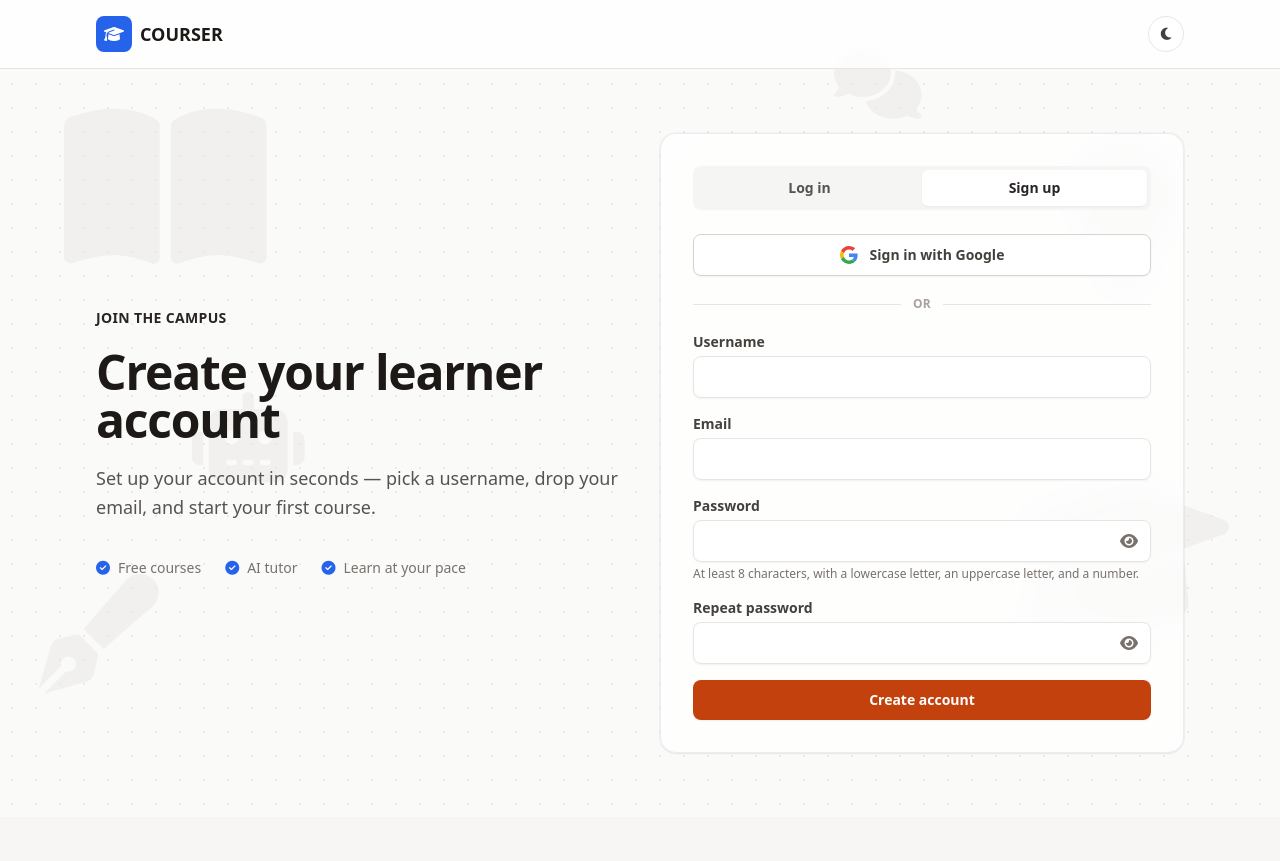
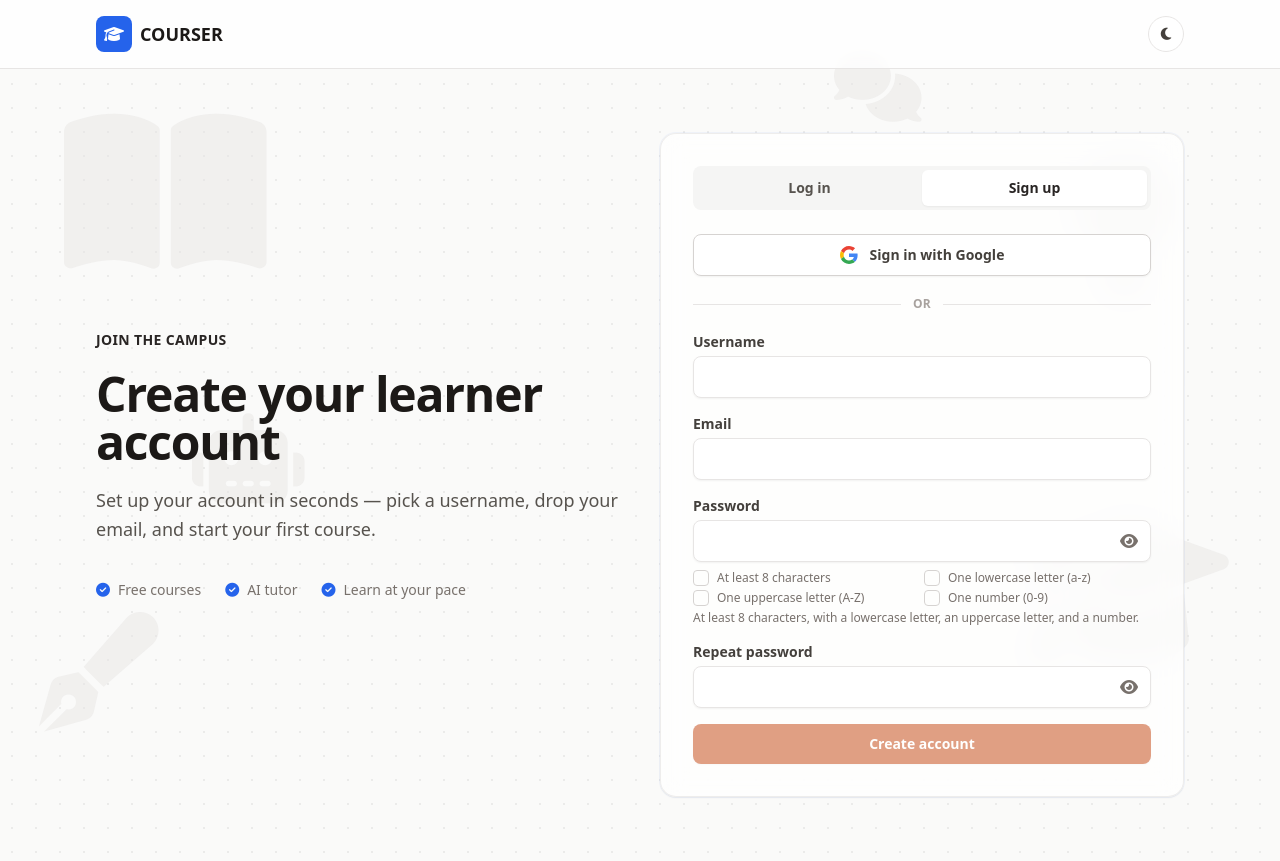
Before and after one commit to Kolo-Michael/COURSER2.0, a React (Vite) app in the folder frontend/: page /auth in a window 1280 px wide. Both pictures are taken after a click on the button "Sign up". Before the commit the page ends 817 px from the top, so only its background shows below. Built offline with nearby package versions, Linux system fonts and the light colour scheme; no server answers.

Commit message:
Add live strong-password checklist to signup form

```diff
--- a/frontend/src/components/auth/SignupForm.tsx
+++ b/frontend/src/components/auth/SignupForm.tsx
@@ -1,8 +1,10 @@
 // ─── SignupForm.tsx : new-account registration ──────────────────────────
 // Creates a student account (username/email/password). Enforces the shared
 // password policy client-side (min 8 chars, upper + lower + number) plus a
-// repeat-password check. Email format is validated by emailSchema on the
-// backend; the account is verified instantly and issued auth cookies.
+// repeat-password check. The live password checklist ticks each criterion
+// with a green box as it is met, and the form refuses to submit until all
+// criteria pass. Email format is validated by emailSchema on the backend;
+// the account is verified instantly and issued auth cookies.
 import type { FormEvent } from 'react'
 import { useState } from 'react'
 import { signup } from '@/api/auth'
@@ -21,6 +23,43 @@ function passwordIssues(password: string): string[] {
   return issues
 }
 
+/** The criteria list shown under the password field; each one ticks green as it is satisfied. */
+function passwordCriteria(password: string): Array<{ label: string; met: boolean }> {
+  return [
+    { label: 'At least 8 characters', met: password.length >= 8 },
+    { label: 'One lowercase letter (a-z)', met: /[a-z]/.test(password) },
+    { label: 'One uppercase letter (A-Z)', met: /[A-Z]/.test(password) },
+    { label: 'One number (0-9)', met: /[0-9]/.test(password) },
+  ]
+}
+
+/** Live checklist under the password field. Ticked items show a green box. */
+function PasswordChecklist({ password }: { password: string }) {
+  const criteria = passwordCriteria(password)
+  return (
+    <ul className="mt-2 grid grid-cols-1 gap-1 sm:grid-cols-2" aria-live="polite">
+      {criteria.map((c) => (
+        <li
+          key={c.label}
+          className={`flex items-center gap-2 text-xs ${
+            c.met ? 'font-semibold text-green-700 dark:text-green-400' : 'text-stone-500 dark:text-stone-400'
+          }`}>
+          <span
+            aria-hidden
+            className={`flex h-4 w-4 shrink-0 items-center justify-center rounded border text-[10px] transition-colors ${
+              c.met
+                ? 'border-green-500 bg-green-500 text-white'
+                : 'border-stone-300 bg-transparent text-transparent dark:border-stone-600'
+            }`}>
+            <i className="fa-solid fa-check" />
+          </span>
+          {c.label}
+        </li>
+      ))}
+    </ul>
+  )
+}
+
 /** Registration form: validates, submits, then signs the user in (or sends them to verify their email). */
 export function SignupForm() {
   const navigate = useNavigate()
@@ -28,17 +67,21 @@ export function SignupForm() {
   const [submitting, setSubmitting] = useState(false)
   const [showPassword, setShowPassword] = useState(false)
   const [showConfirm, setShowConfirm] = useState(false)
+  const [password, setPassword] = useState('')
+  const [confirmPassword, setConfirmPassword] = useState('')
+
+  const issues = passwordIssues(password)
+  const passwordComplete = issues.length === 0
+  const passwordsMatch = confirmPassword === '' || password === confirmPassword
 
   async function handleSubmit(e: FormEvent<HTMLFormElement>) {
     e.preventDefault()
     const formData = new FormData(e.currentTarget)
     const username = String(formData.get('username') ?? '').trim()
     const email = String(formData.get('email') ?? '').trim()
-    const password = String(formData.get('password') ?? '')
-    const confirmPassword = String(formData.get('confirm-password') ?? '')
 
-    // Client-side password policy (matches the backend).
-    const issues = passwordIssues(password)
+    // Client-side password policy (matches the backend). The submit button is
+    // also disabled until every criterion ticks green, so this is a safety net.
     if (issues.length > 0) {
       setError(`Password needs: ${issues.join(', ')}.`)
       return
@@ -136,6 +179,8 @@ export function SignupForm() {
             autoComplete="new-password"
             required
             minLength={8}
+            value={password}
+            onChange={(event) => setPassword(event.target.value)}
             className="w-full rounded-lg border border-stone-200 bg-white py-2 pl-3 pr-11 text-stone-900 shadow-sm focus:border-primary focus:outline-none focus:ring-2 focus:ring-primary/25 dark:border-stone-700 dark:bg-stone-900 dark:text-white dark:focus:border-primary-dark dark:focus:ring-primary-dark/25"
           />
           <button
@@ -147,6 +192,7 @@ export function SignupForm() {
             <i className={`fa-solid ${showPassword ? 'fa-eye-slash' : 'fa-eye'}`} aria-hidden />
           </button>
         </div>
+        <PasswordChecklist password={password} />
         <p className="mt-1 text-xs text-stone-500 dark:text-stone-400">
           At least 8 characters, with a lowercase letter, an uppercase letter, and a number.
         </p>
@@ -163,6 +209,8 @@ export function SignupForm() {
             autoComplete="new-password"
             required
             minLength={8}
+            value={confirmPassword}
+            onChange={(event) => setConfirmPassword(event.target.value)}
             className="w-full rounded-lg border border-stone-200 bg-white py-2 pl-3 pr-11 text-stone-900 shadow-sm focus:border-primary focus:outline-none focus:ring-2 focus:ring-primary/25 dark:border-stone-700 dark:bg-stone-900 dark:text-white dark:focus:border-primary-dark dark:focus:ring-primary-dark/25"
           />
           <button
@@ -177,10 +225,18 @@ export function SignupForm() {
         </div>
       </div>
       {error ? <p className="rounded-lg bg-red-50 px-3 py-2 text-sm font-semibold text-red-700 dark:bg-red-950/40 dark:text-red-300">{error}</p> : null}
+      {!passwordComplete && password.length > 0 ? (
+        <p className="text-xs font-medium text-amber-600 dark:text-amber-400">
+          Finish all the green criteria above to create your account.
+        </p>
+      ) : null}
+      {!passwordsMatch ? (
+        <p className="text-xs font-medium text-red-600 dark:text-red-400">Passwords do not match.</p>
+      ) : null}
       <button
         type="submit"
-        disabled={submitting}
-        className="w-full rounded-lg bg-accent-btn py-2.5 text-sm font-semibold text-white shadow-sm transition hover:brightness-110 focus-visible:outline focus-visible:outline-2 focus-visible:outline-offset-2 focus-visible:outline-primary dark:bg-accent-dark"
+        disabled={submitting || !passwordComplete || !passwordsMatch}
+        className="w-full rounded-lg bg-accent-btn py-2.5 text-sm font-semibold text-white shadow-sm transition hover:brightness-110 focus-visible:outline focus-visible:outline-2 focus-visible:outline-offset-2 focus-visible:outline-primary disabled:cursor-not-allowed disabled:opacity-50 dark:bg-accent-dark"
       >
         {submitting ? 'Creating account...' : 'Create account'}
       </button>
```
